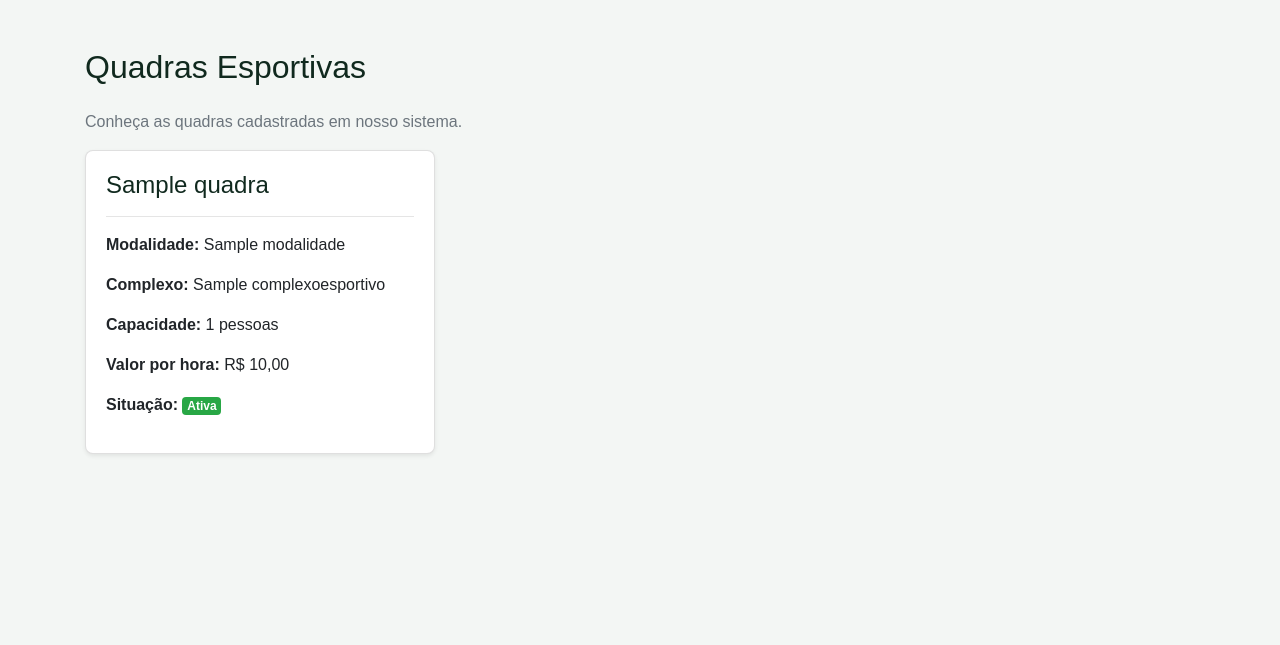
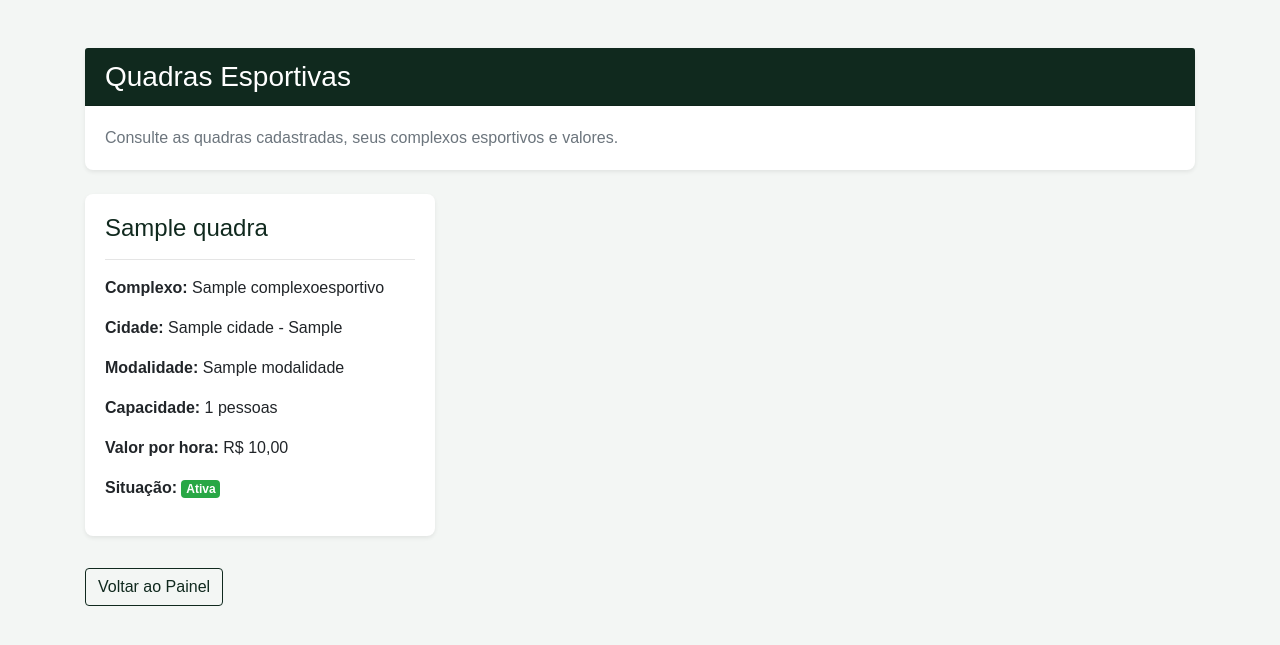
Before and after one commit to anaricciardi-beep/quadras, a Django app: page /quadras/ in a window 1280 px wide. Shown: the part 81-726 px from the top of the page. Run offline with Django 5.2, Linux system fonts and the light colour scheme; a user stored in the database is signed in; tables that the repository leaves empty hold one stand-in row (values such as "Sample post"); some libraries are stand-ins or nearby versions.

Commit message:
Melhora a visualizacao das quadras esportivas

```diff
--- a/app/templates/quadras.html
+++ b/app/templates/quadras.html
@@ -1,65 +1,100 @@
 
 {% extends 'base.html' %}
 
-{% block title %}Quadras | Quadras Esportivas{% endblock %}
+{% block title %}Quadras | Gerenciamento de Quadras{% endblock %}
 
 {% block content %}
 
-<h2 class="text-success mb-4">
-    Quadras Esportivas
-</h2>
+<!-- Cabeçalho -->
+<div class="card shadow-sm border-0 mb-4">
 
-<p class="text-muted">
-    Conheça as quadras cadastradas em nosso sistema.
-</p>
+    <div class="card-header text-white"
+         style="background-color: #10291e;">
 
+        <h3 class="mb-0">
+            Quadras Esportivas
+        </h3>
+
+    </div>
+
+    <div class="card-body">
+
+        <p class="text-muted mb-0">
+            Consulte as quadras cadastradas,
+            seus complexos esportivos e valores.
+        </p>
+
+    </div>
+
+</div>
+
+
+<!-- Lista de quadras -->
 <div class="row">
 
     {% for quadra in quadras %}
 
     <div class="col-md-6 col-lg-4 mb-4">
 
-        <div class="card shadow-sm h-100">
+        <div class="card shadow-sm h-100 border-0">
 
             <div class="card-body">
 
-                <h4 class="text-success">
+                <!-- Nome da quadra -->
+                <h4 style="color: #10291e;">
                     {{ quadra.nome }}
                 </h4>
 
                 <hr>
 
+                <!-- Complexo esportivo -->
+                <p>
+                    <strong>Complexo:</strong>
+                    {{ quadra.complexo_esportivo.nome }}
+                </p>
+
+                <!-- Localização -->
+                <p>
+                    <strong>Cidade:</strong>
+                    {{ quadra.complexo_esportivo.cidade.nome }}
+                    -
+                    {{ quadra.complexo_esportivo.cidade.uf }}
+                </p>
+
+                <!-- Modalidade -->
                 <p>
                     <strong>Modalidade:</strong>
                     {{ quadra.modalidade.nome }}
                 </p>
 
-                <p>
-                    <strong>Complexo:</strong>
-                    {{ quadra.complexo_esportivo.nome }}
-                </p>
-
+                <!-- Capacidade -->
                 <p>
                     <strong>Capacidade:</strong>
                     {{ quadra.capacidade }} pessoas
                 </p>
 
+                <!-- Valor por hora -->
                 <p>
                     <strong>Valor por hora:</strong>
-                    R$ {{ quadra.valor_hora }}
+                    R$ {{ quadra.valor_hora|floatformat:2 }}
                 </p>
 
+                <!-- Situação -->
                 <p>
                     <strong>Situação:</strong>
 
                     {% if quadra.ativa %}
+
                         <span class="badge badge-success">
                             Ativa
                         </span>
+
                     {% else %}
+
                         <span class="badge badge-secondary">
                             Inativa
                         </span>
+
                     {% endif %}
                 </p>
 
@@ -72,11 +107,24 @@
     {% empty %}
 
     <div class="col-12">
-        <p>Nenhuma quadra cadastrada.</p>
+
+        <div class="alert alert-secondary text-center">
+            Nenhuma quadra cadastrada no sistema.
+        </div>
+
     </div>
 
     {% endfor %}
 
 </div>
 
+
+<!-- Voltar ao painel -->
+<a href="{% url 'index' %}"
+   class="btn btn-outline-success mt-2">
+
+    Voltar ao Painel
+
+</a>
+
 {% endblock %}
```
